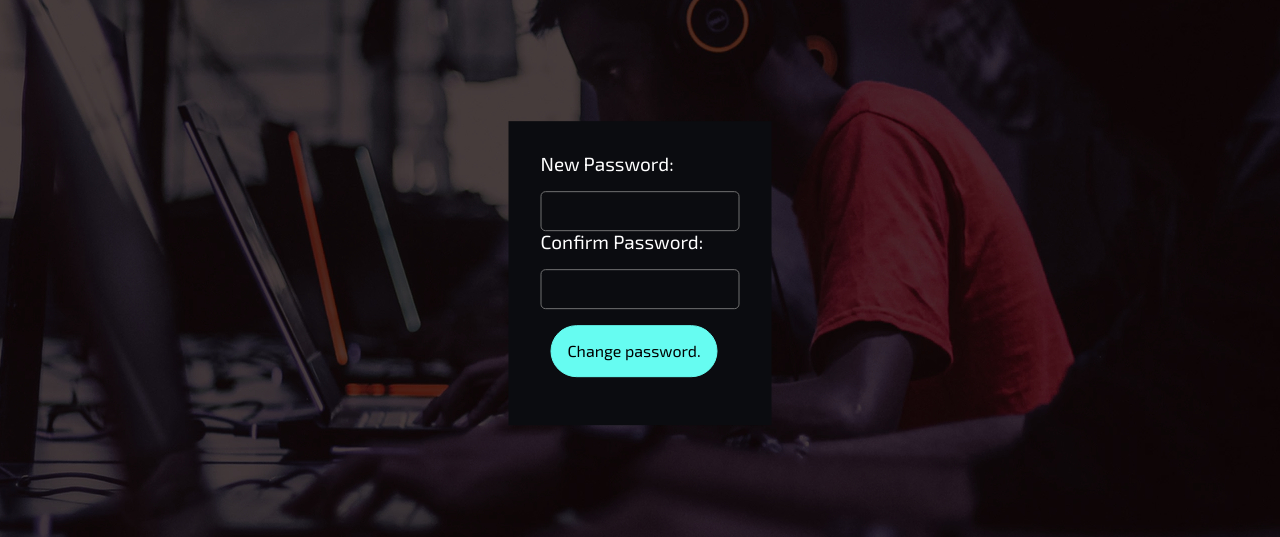
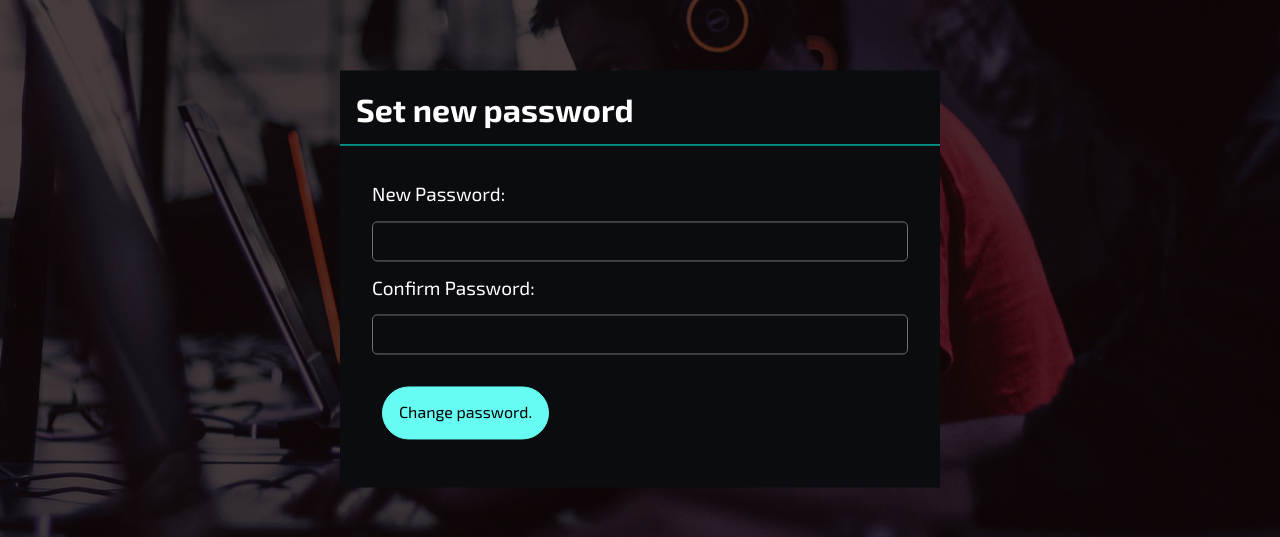
Before and after one commit to rvfvl/ClashFinder-MERN, a React (Create React App) app in the folder client/: page /resetpassword/1 in a window 1280 px wide. Shown: the part 168-705 px from the top of the page. Built offline with nearby package versions, Linux system fonts and the light colour scheme; no server answers.

Commit message:
Fixed visual issues on the website.

```diff
--- a/client/src/App.js
+++ b/client/src/App.js
@@ -35,6 +35,7 @@ const GlobalStyle = createGlobalStyle`
     font-family: 'Exo 2', sans-serif;
     color: #fff;
     height: 100%;
+    background-color: #000;
     background-size: cover;
     background: url(${background}) no-repeat center center fixed;
 
--- /dev/null
+++ b/client/src/components/DefaultForm/ResetPasswordForm.js
@@ -0,0 +1,48 @@
+import React from 'react';
+import styled from 'styled-components';
+import device from 'theme/queries';
+
+const StyledFormWrapper = styled.div`
+  background-color: #0b0c10;
+  position: absolute;
+  left: 50%;
+  top: 45%;
+  transform: translate(-50%, -45%);
+  width: 100%;
+
+  @media ${device.tablet} {
+    min-width: 600px;
+    width: unset;
+  }
+`;
+
+const StyledTitle = styled.h1`
+  border-bottom: 1px solid #00ffee;
+  padding: 0 1rem 1rem;
+`;
+
+const StyledForm = styled.form`
+  padding: 1rem 2rem 2rem;
+
+  label {
+    font-size: 19px;
+    margin-bottom: 1rem;
+    display: block;
+  }
+
+  span {
+    display: block;
+    margin-bottom: 1rem;
+  }
+`;
+
+const ResetPasswordForm = props => {
+  return (
+    <StyledFormWrapper>
+      <StyledTitle>{props.title}</StyledTitle>
+      <StyledForm {...props}>{props.children}</StyledForm>
+    </StyledFormWrapper>
+  );
+};
+
+export default ResetPasswordForm;
--- a/client/src/components/FlagIcon/FlagIcon.js
+++ b/client/src/components/FlagIcon/FlagIcon.js
@@ -5,7 +5,7 @@ const FlagIcon = ({ countryData, countryName, flagSize = 32 }) => {
 
   return (
     <img
-      style={{ marginRight: '5px' }}
+      style={{ margin: ' 0 5px' }}
       src={`https://www.countryflags.io/${flag.code}/flat/${flagSize}.png`}
       alt="Country Flag"
     />
--- a/client/src/components/PlayerCard/PlayerCard.js
+++ b/client/src/components/PlayerCard/PlayerCard.js
@@ -17,7 +17,7 @@ const CardWrapper = styled.div`
   background-repeat: no-repeat;
   transition: transform 0.2s ease-in-out;
   max-width: 1000px;
-  margin: 0 auto;
+  margin: 0 auto 1rem;
 
   &:hover {
     transform: translateY(-5px);
@@ -95,7 +95,7 @@ const RankTitle = styled.div`
 `;
 
 const PlayerCard = ({ playerData }) => {
-  const { dob, nationality, primaryRole, secondaryRole, discordName, summonerProfile } = playerData;
+  const { nationality, primaryRole, secondaryRole, discordName, summonerProfile } = playerData;
 
   return (
     <CardWrapper>
--- a/client/src/views/ForgotPasswordPage.js
+++ b/client/src/views/ForgotPasswordPage.js
@@ -9,6 +9,7 @@ import { Redirect } from 'react-router-dom';
 import Input from 'components/Input/Input';
 import Button from 'components/Button/Button';
 import Badge from 'components/Badge/Badge';
+import ResetPasswordForm from 'components/DefaultForm/ResetPasswordForm';
 
 const PageWrapper = styled.div`
   padding: 1rem;
@@ -20,25 +21,10 @@ const PageWrapper = styled.div`
   }
 `;
 
-const FormWrapper = styled.form`
-  background-color: #0b0c10;
-  padding: 2rem;
-  position: absolute;
-  left: 50%;
-  top: 45%;
-  transform: translate(-50%, -45%);
-`;
-
-const StyledLabel = styled.label`
-  font-size: 19px;
-  margin-bottom: 1rem;
-  display: block;
-`;
-
 const ForgotPasswordPage = () => {
   const isAuthenticated = useSelector(state => state.auth.isAuthenticated);
   const { register, handleSubmit, watch, errors } = useForm();
-  const [email, setEmail] = useState('');
+  const [passwordChangeState, setPasswordChangeState] = useState({ state: null, msg: '' });
 
   const dispatch = useDispatch();
 
@@ -48,9 +34,11 @@ const ForgotPasswordPage = () => {
         headers: { 'Content-Type': 'application/json' }
       });
 
-      dispatch(setAlert('success', response.data.msg));
+      setPasswordChangeState({ state: true, msg: response.data.msg });
+      //dispatch(setAlert('success', response.data.msg));
     } catch (error) {
-      dispatch(setAlert('danger', error.response.data.errors.msg));
+      setPasswordChangeState({ state: false, msg: error.response.data.errors.msg });
+      //dispatch(setAlert('danger', error.response.data.errors.msg));
     }
   };
 
@@ -60,13 +48,12 @@ const ForgotPasswordPage = () => {
 
   return (
     <PageWrapper>
-      <FormWrapper onSubmit={handleSubmit(onSubmit)}>
-        <StyledLabel htmlFor="email">Email:</StyledLabel>
+      <ResetPasswordForm title="Forgot password" onSubmit={handleSubmit(onSubmit)}>
+        <span>
+          <label htmlFor="email">Email:</label>
           <Input
             type="text"
             name="email"
-          value={email}
-          onChange={e => setEmail(e.target.value)}
             ref={register({
               required: true,
               pattern: /^([\w\d._\-#])+@([\w\d._\-#]+[.][\w\d._\-#]+)+$/
@@ -77,8 +64,23 @@ const ForgotPasswordPage = () => {
               Please enter correct email address.
             </Badge>
           )}
+          <p>
+            Please enter your email. After submitting the request, an email will be sent with a link
+            to complete password change process.
+          </p>
+        </span>
+        {passwordChangeState.state && (
+          <Badge className="success" style={{ display: 'block' }}>
+            {passwordChangeState.msg}
+          </Badge>
+        )}
+        {passwordChangeState.state !== null && !passwordChangeState.state && (
+          <Badge className="danger" style={{ display: 'block' }}>
+            {passwordChangeState.msg}
+          </Badge>
+        )}
         <Button type="submit" value="Request email change" />
-      </FormWrapper>
+      </ResetPasswordForm>
     </PageWrapper>
   );
 };
--- a/client/src/views/ResetPasswordPage.js
+++ b/client/src/views/ResetPasswordPage.js
@@ -5,10 +5,11 @@ import device from '../theme/queries';
 import { useForm } from 'react-hook-form';
 import { setAlert } from '../actions/alertActions';
 import { useSelector, useDispatch } from 'react-redux';
-import { Redirect } from 'react-router-dom';
+import { Redirect, useHistory } from 'react-router-dom';
 import Input from 'components/Input/Input';
 import Button from 'components/Button/Button';
 import Badge from 'components/Badge/Badge';
+import ResetPasswordForm from 'components/DefaultForm/ResetPasswordForm';
 
 const PageWrapper = styled.div`
   padding: 1rem;
@@ -20,38 +21,33 @@ const PageWrapper = styled.div`
   }
 `;
 
-const FormWrapper = styled.form`
-  background-color: #0b0c10;
-  padding: 2rem;
-  position: absolute;
-  left: 50%;
-  top: 45%;
-  transform: translate(-50%, -45%);
-`;
-
-const StyledLabel = styled.label`
-  font-size: 19px;
-  margin-bottom: 1rem;
-  display: block;
-`;
-
-const ResetPasswordPage = () => {
+const ResetPasswordPage = props => {
   const isAuthenticated = useSelector(state => state.auth.isAuthenticated);
   const { register, handleSubmit, watch, errors } = useForm();
+  const [passwordChangeState, setPasswordChangeState] = useState({ state: null, msg: '' });
 
-  const dispatch = useDispatch();
+  const history = useHistory();
 
   const onSubmit = async data => {
-    console.log(data);
-    // try {
-    //   const response = await axios.post('/api/v1/auth/forgotpassword', JSON.stringify(data), {
-    //     headers: { 'Content-Type': 'application/json' }
-    //   });
+    setPasswordChangeState(prevState => ({ ...prevState, state: null }));
+    const resetToken = props.match.params.resettoken;
 
-    //   dispatch(setAlert('success', response.data.msg));
-    // } catch (error) {
-    //   dispatch(setAlert('danger', error.response.data.errors.msg));
-    // }
+    try {
+      const response = await axios.put(
+        `/api/v1/auth/resetpassword/${resetToken}`,
+        JSON.stringify({ password: data.password }),
+        {
+          headers: { 'Content-Type': 'application/json' }
+        }
+      );
+
+      setPasswordChangeState({ state: true, msg: response.data.msg });
+      history.push('/');
+      //dispatch(setAlert('success', response.data.msg));
+    } catch (error) {
+      setPasswordChangeState({ state: false, msg: error.response.data.errors.msg });
+      //dispatch(setAlert('danger', error.response.data.errors.msg));
+    }
   };
 
   if (isAuthenticated) {
@@ -60,8 +56,9 @@ const ResetPasswordPage = () => {
 
   return (
     <PageWrapper>
-      <FormWrapper onSubmit={handleSubmit(onSubmit)}>
-        <StyledLabel htmlFor="password">New Password:</StyledLabel>
+      <ResetPasswordForm title="Set new password" onSubmit={handleSubmit(onSubmit)}>
+        <span>
+          <label htmlFor="password">New Password:</label>
           <Input
             type="password"
             name="password"
@@ -75,7 +72,9 @@ const ResetPasswordPage = () => {
               Password needs to be at least 5 characters long.
             </Badge>
           )}
-        <StyledLabel htmlFor="confirmPassword">Confirm Password:</StyledLabel>
+        </span>
+        <span>
+          <label htmlFor="confirmPassword">Confirm Password:</label>
           <Input
             type="password"
             name="confirmPassword"
@@ -89,8 +88,20 @@ const ResetPasswordPage = () => {
               Password does not match.
             </Badge>
           )}
+        </span>
+        {passwordChangeState.state && (
+          <Badge className="success" style={{ display: 'block' }}>
+            {passwordChangeState.msg}
+          </Badge>
+        )}
+        {passwordChangeState.state !== null && !passwordChangeState.state && (
+          <Badge className="danger" style={{ display: 'block' }}>
+            {passwordChangeState.msg}
+          </Badge>
+        )}
+
         <Button type="submit" value="Change password." />
-      </FormWrapper>
+      </ResetPasswordForm>
     </PageWrapper>
   );
 };
--- a/client/src/views/VerifyProfilePage.js
+++ b/client/src/views/VerifyProfilePage.js
@@ -67,8 +67,6 @@ const VerifyProfilePage = () => {
   const isSummonerVerified = useSelector(
     state => state.profile.currentProfile.summonerProfile.summonerVerified
   );
-  const [summonerName, setSummonerName] = useState('');
-  const [summonerRegion, setSummonerRegion] = useState('ru');
   const [partyCode, setPartyCode] = useState({ value: partyId, copied: false });
 
   const onSubmit = data => {
@@ -83,13 +81,7 @@ const VerifyProfilePage = () => {
       <form onSubmit={handleSubmit(onSubmit)}>
         <span>
           <StyledLabel htmlFor="summonerName">Summoner Name:</StyledLabel>
-          <Input
-            type="text"
-            name="summonerName"
-            value={summonerName}
-            onChange={e => setSummonerName(e.target.value)}
-            ref={register({ required: true })}
-          />
+          <Input type="text" name="summonerName" ref={register({ required: true })} />
           {errors.summonerName && (
             <Badge className="danger" style={{ display: 'block' }}>
               Please enter your Summoner name.
@@ -98,12 +90,7 @@ const VerifyProfilePage = () => {
         </span>
         <span>
           <StyledLabel htmlFor="summonerName">Summoner Region:</StyledLabel>
-          <SelectNew
-            name="summonerRegion"
-            ref={register({ required: true })}
-            value={summonerRegion}
-            onChange={e => setSummonerRegion(e.target.value)}
-          >
+          <SelectNew name="summonerRegion" ref={register({ required: true })}>
             <option value="ru">Russia</option>
             <option value="kr">Korea</option>
             <option value="br1">Brazil</option>
@@ -126,7 +113,7 @@ const VerifyProfilePage = () => {
             <strong>{partyCode.value}</strong>
           </span>
         </CopyToClipboard>
-        {partyCode.copied && <span style={{ color: 'red' }}>Copied to clipboard.</span>}
+        {partyCode.copied && <span style={{ color: 'green' }}>Copied to clipboard.</span>}
         <StyledButton type="submit" value="Verify" />
       </form>
       <Link to="/profile" className="backBtn">
```
Also changed, not shown: client/src/views/EditProfilePage.js (+8 -26 lines), 1 other file (tests, documents, lock files or other folders). Lines whose indentation alone changed are shown as unchanged.
